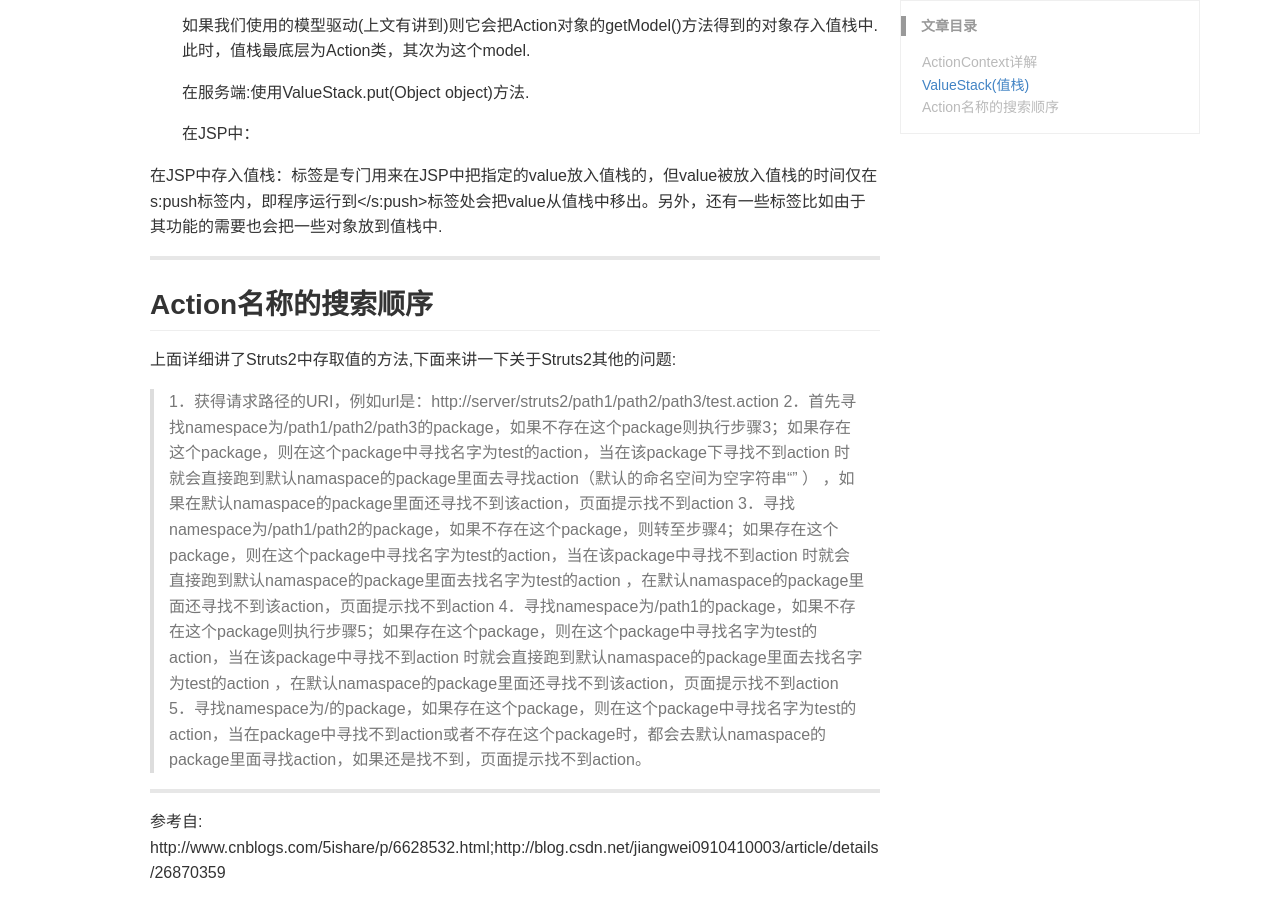
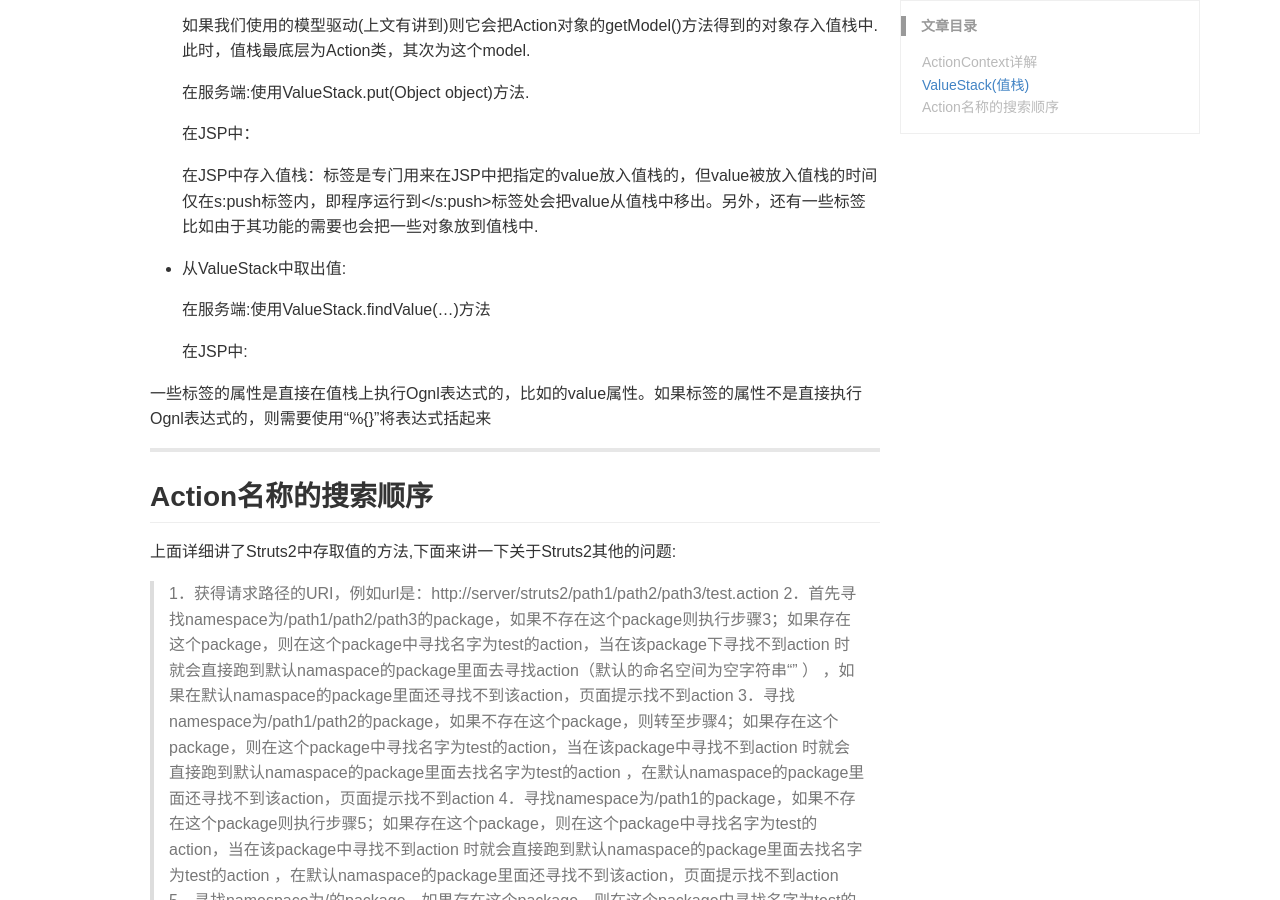
Before and after one commit to Mino0885/Mino0885.github.io, a Jekyll site: the page built from _posts/blog/2017-09-03-Struts2_2.md, in a window 1280 px wide and 900 px high, scrolled down 1254 px. Built offline with Jekyll 4.4.1, drawn with Linux system fonts in a browser that asks for light colours.

Commit message:
updateStruts2_2

```diff
--- a/_posts/blog/2017-09-03-Struts2_2.md
+++ b/_posts/blog/2017-09-03-Struts2_2.md
@@ -18,7 +18,7 @@
 
   在前台(jsp等):
 
-标签<s:set value="..."/>默认将值存入ActionContext中（当然，<s:set>标签还可以把值存到其他地方）。另外，许多标签都有var属性（以前用的是id属性，现在id属性已被弃用），这个属性能向ActionContext存入值，key为var属性的值，value为标签的value属性的值.
+   标签<s:set value="..."/>默认将值存入ActionContext中（当然，<s:set>标签还可以把值存到其他地方）。另外，许多标签都有var属性（以前用的是id属性，现在id属性已被弃用），这个属性能向ActionContext存入值，key为var属性的值，value为标签的value属性的值.
 
 - 从ActionContext中取出值:
 
@@ -26,8 +26,8 @@
 
   在JSP中：
 
-使用#开头的Ognl表达式，比如<s:property value="#name"/>会调用ActionContext.get("name")方法。注意：如果某标签的属性默认不作为Ognl表达式解析，则需要使用%{}把表达式括起来，于是就会出现类似“%{#name}的表达式”。（“#”的更多用途参见这里）
-总之，在JSP中使用ActionContext一方面是由于它是映射结构，另一方面是能读取Action的一些配置。当你需要为许多Action提供通用的值的话，可以让每个Action都提供getXXX()方法，但更好的方法是在拦截器或JSP模板中把这些通用的值存放到ActionContext中（因为拦截器或JSP模板往往通用于多个Action）.
+   使用#开头的Ognl表达式，比如<s:property value="#name"/>会调用ActionContext.get("name")方法。注意：如果某标签的属性默认不作为Ognl表达式解析，则需要使用%{}把表达式括起来，于是就会出现类似“%{#name}的表达式”。（“#”的更多用途参见这里）
+   总之，在JSP中使用ActionContext一方面是由于它是映射结构，另一方面是能读取Action的一些配置。当你需要为许多Action提供通用的值的话，可以让每个Action都提供getXXX()方法，但更好的方法是在拦截器或JSP模板中把这些通用的值存放到ActionContext中（因为拦截器或JSP模板往往通用于多个Action）.
 
 ----------
 ## ValueStack(值栈)
@@ -41,7 +41,15 @@
 
   在JSP中：
 
-在JSP中存入值栈：标签<s:push value="..."></s:push>是专门用来在JSP中把指定的value放入值栈的，但value被放入值栈的时间仅在s:push标签内，即程序运行到</s:push>标签处会把value从值栈中移出。另外，还有一些标签比如<s:iterator/>由于其功能的需要也会把一些对象放到值栈中.
+   在JSP中存入值栈：标签<s:push value="..."></s:push>是专门用来在JSP中把指定的value放入值栈的，但value被放入值栈的时间仅在s:push标签内，即程序运行到</s:push>标签处会把value从值栈中移出。另外，还有一些标签比如<s:iterator/>由于其功能的需要也会把一些对象放到值栈中.
+
+- 从ValueStack中取出值:
+
+  在服务端:使用ValueStack.findValue(...)方法
+
+  在JSP中:
+
+一些标签的属性是直接在值栈上执行Ognl表达式的，比如<s:property/>的value属性。如果标签的属性不是直接执行Ognl表达式的，则需要使用“%{}”将表达式括起来
 
 
 ----------
```
